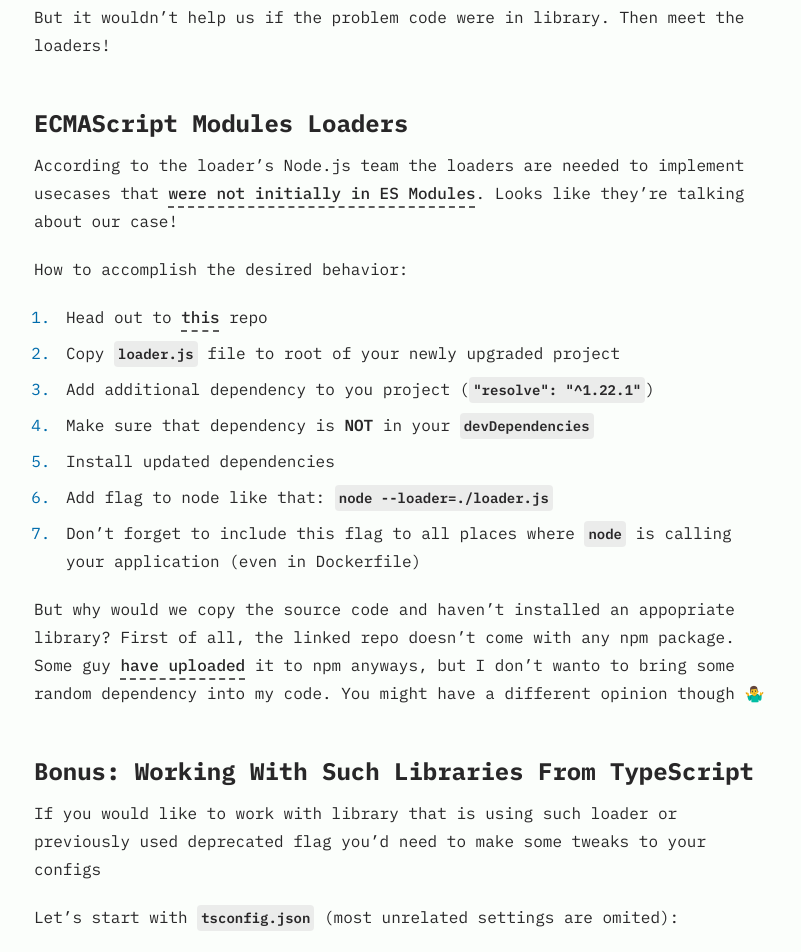
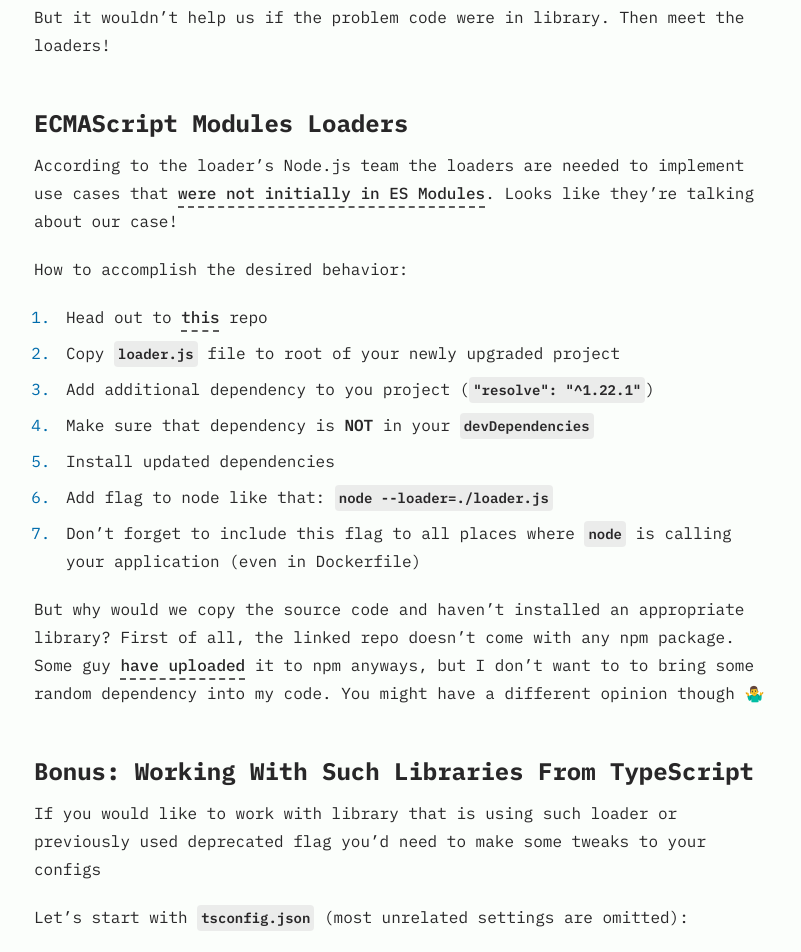
Before and after one commit to bacebu4/blog, an Astro site: page /posts/node-experimental-specifier-resolution-removed in a window 1280 px wide. Shown: the part 1250-2202 px from the top of the page, without its empty margins (238-1039 px from the left). Built offline with nearby package versions, Linux system fonts and the light colour scheme; Astro itself is replaced by a stand-in of ours; some packages are replaced by stand-ins of ours.

Commit message:
fix: grammar

````diff
--- a/src/content/blog/node-experimental-specifier-resolution-removed.md
+++ b/src/content/blog/node-experimental-specifier-resolution-removed.md
@@ -11,7 +11,7 @@ ogImage: https://res.cloudinary.com/noezectz/v1663745737/astro-paper/astropaper-
 description: Directory import '...' is not supported resolving ES modules imported from ...
 ---
 
-Since the end of 2023 Node V20 [will become](https://nodejs.dev/en/about/releases/) in Active LTS. After that you may feel temptated to upgrade for the new major release of runtime. And there're chances you will encounter such error
+Since the end of 2023 Node V20 [will become](https://nodejs.dev/en/about/releases/) in Active LTS. After that you may feel tempted to upgrade for the new major release of runtime. And there're chances you will encounter such error
 
 ```
 Error [ERR_UNSUPPORTED_DIR_IMPORT]: Directory import '...' is not supported resolving ES modules imported from ...
@@ -29,7 +29,7 @@ Take a look at this pull request. `--experimental-specifier-resolution` and `--e
 
 The reason behind it – users can replicate the behavior of these flags on their own.
 
-But let's first figure out more details on occuring error.
+But let's first figure out more details on occurring error.
 
 ## What Does This Error Even Mean?
 
@@ -49,7 +49,7 @@ But it wouldn't help us if the problem code were in library. Then meet the loade
 
 ## ECMAScript Modules Loaders
 
-According to the loader's Node.js team the loaders are needed to implement usecases that [were not initially in ES Modules](https://github.com/nodejs/loaders#history). Looks like they're talking about our case!
+According to the loader's Node.js team the loaders are needed to implement use cases that [were not initially in ES Modules](https://github.com/nodejs/loaders#history). Looks like they're talking about our case!
 
 How to accomplish the desired behavior:
 
@@ -61,13 +61,13 @@ How to accomplish the desired behavior:
 6. Add flag to node like that: `node --loader=./loader.js`
 7. Don't forget to include this flag to all places where `node` is calling your application (even in Dockerfile)
 
-But why would we copy the source code and haven't installed an appopriate library? First of all, the linked repo doesn't come with any npm package. Some guy [have uploaded](https://www.npmjs.com/package/commonjs-extension-resolution-loader) it to npm anyways, but I don't wanto to bring some random dependency into my code. You might have a different opinion though 🤷‍♂️
+But why would we copy the source code and haven't installed an appropriate library? First of all, the linked repo doesn't come with any npm package. Some guy [have uploaded](https://www.npmjs.com/package/commonjs-extension-resolution-loader) it to npm anyways, but I don't want to to bring some random dependency into my code. You might have a different opinion though 🤷‍♂️
 
 ## Bonus: Working With Such Libraries From TypeScript
 
 If you would like to work with library that is using such loader or previously used deprecated flag you'd need to make some tweaks to your configs
 
-Let's start with `tsconfig.json` (most unrelated settings are omited):
+Let's start with `tsconfig.json` (most unrelated settings are omitted):
 
 ```json
 {
````
